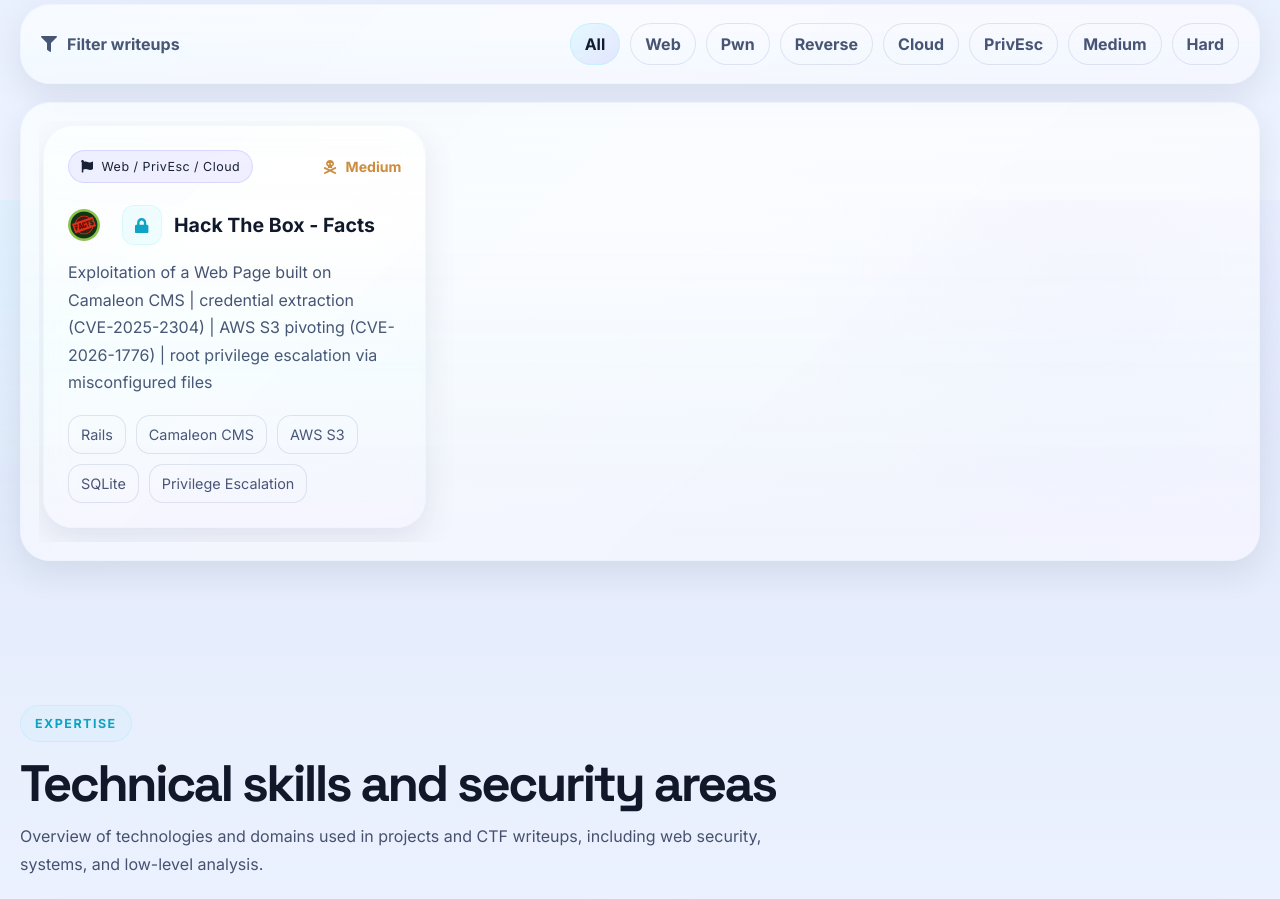
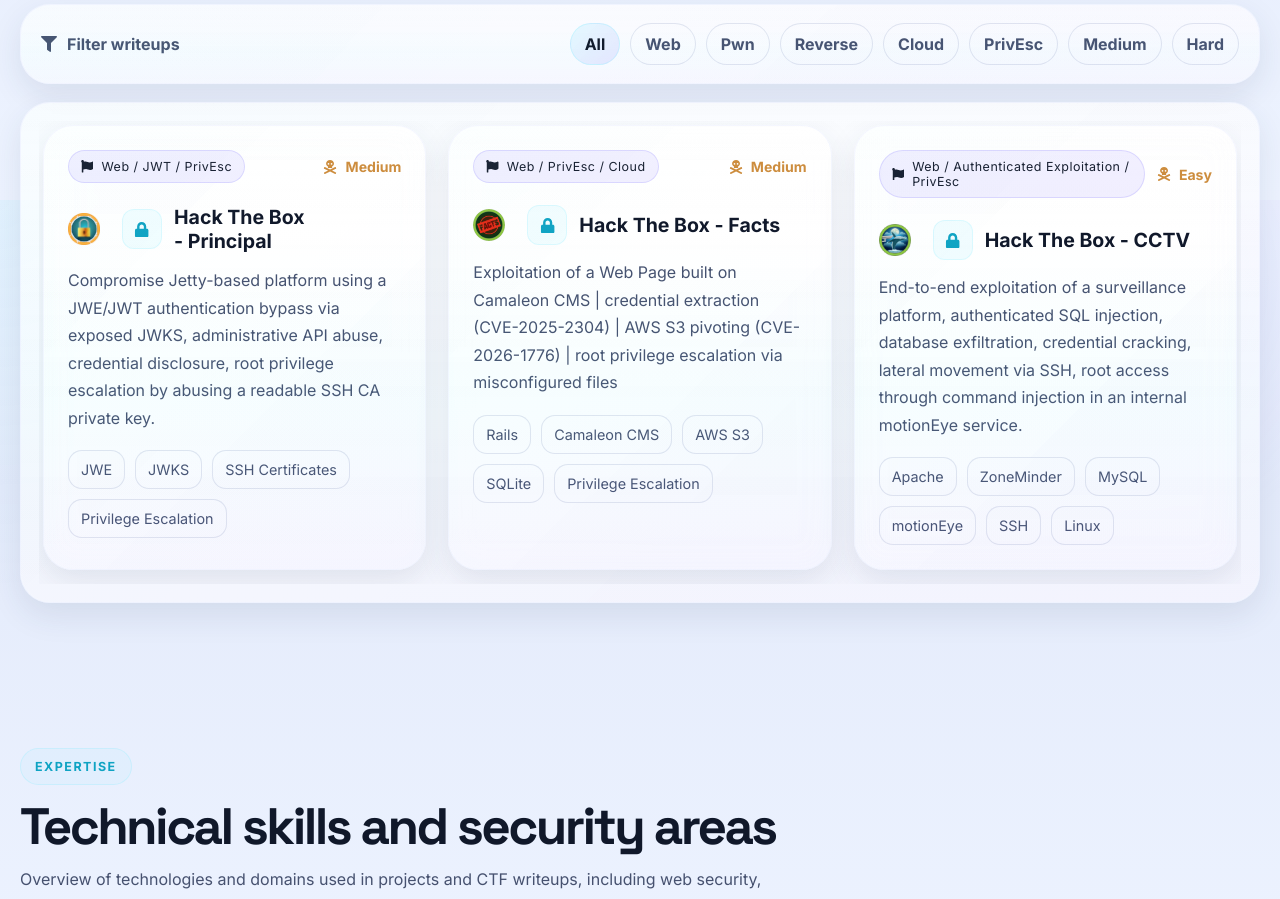
Before and after one commit to alessandro-carboni/alessandro-carboni.github.io, a React (Vite) app: page / in a window 1280 px wide. Shown: the part 3000-3899 px from the top of the page. Built offline with nearby package versions, Linux system fonts and the light colour scheme.

Commit message:
Principal Writeup

```diff
--- a/src/data/portfolioData.js
+++ b/src/data/portfolioData.js
@@ -82,14 +82,34 @@ export const writeupFilters = ['All', 'Web', 'Pwn', 'Reverse', 'Cloud', 'PrivEsc
 
 export const writeups = [
   {
+    title: 'Hack The Box - Principal',
+    type: 'Web / JWT / PrivEsc',
+    difficulty: 'Medium',
+    summary: 'Compromise Jetty-based platform using a JWE/JWT authentication bypass via exposed JWKS, administrative API abuse, credential disclosure, root privilege escalation by abusing a readable SSH CA private key.',
+    stack: ['JWE', 'JWKS', 'SSH Certificates', 'Privilege Escalation'],
+    category: ['Web', 'JWT', 'PrivEsc', 'Medium'],
+    link: 'https://github.com/alessandro-carboni/CTF-Writeups/tree/main/Principal/principal.md',
+    image: '/images/Principal.png',
+  },
+  {
     title: 'Hack The Box - Facts',
     type: 'Web / PrivEsc / Cloud',
     difficulty: 'Medium',
     summary: 'Exploitation of a Web Page built on Camaleon CMS | credential extraction (CVE-2025-2304) | AWS S3 pivoting (CVE-2026-1776) | root privilege escalation via misconfigured files',
     stack: ['Rails', 'Camaleon CMS', 'AWS S3', 'SQLite', 'Privilege Escalation'],
     category: ['Web', 'PrivEsc', 'Cloud', 'Medium'],
-    link: 'https://drive.google.com/file/d/1jlsroWw1rxxCH_YC_SxrAAzJL_mie6LV/view?usp=sharing',
+    link: 'https://github.com/alessandro-carboni/CTF-Writeups/tree/main/Facts/facts.md',
     image: '/images/Facts.png',
+  },
+  {
+    title: 'Hack The Box - CCTV',
+    type: 'Web / Authenticated Exploitation / PrivEsc',
+    difficulty: 'Easy',
+    summary: 'End-to-end exploitation of a surveillance platform, authenticated SQL injection, database exfiltration, credential cracking, lateral movement via SSH, root access through command injection in an internal motionEye service.',
+    stack: ['Apache', 'ZoneMinder', 'MySQL', 'motionEye', 'SSH', 'Linux'],
+    category: ['Web', 'SQLi', 'PrivEsc', 'Easy'],
+    link: 'https://github.com/alessandro-carboni/CTF-Writeups/tree/main/CCTV/cctv.md',
+    image: '/images/Cctv.png',
   },
 ]
 
```
Also changed, not shown: public/images/Cctv.png (added), public/images/Principal.png (added).
